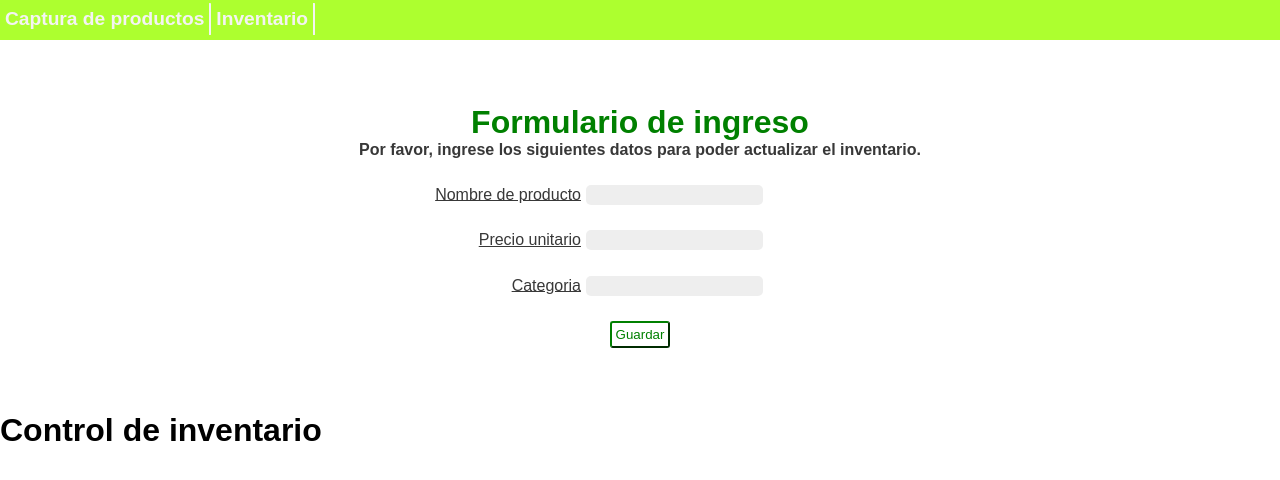
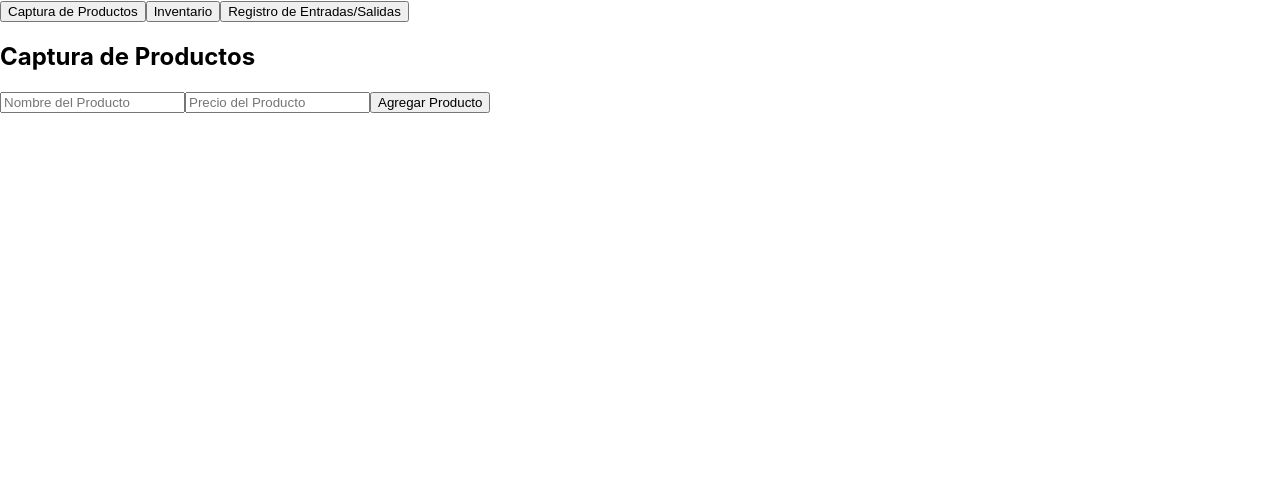
Before and after one commit to aeperez01/Proyecto2_GP, a React (Create React App) app: page / in a window 1280 px wide. Shown: the top 480 px of the page. Built offline with nearby package versions, Linux system fonts and the light colour scheme.

Commit message:
Actualizacion de ventanas

```diff
--- a/src/App.js
+++ b/src/App.js
@@ -1,72 +1,129 @@
 import React, { useState } from 'react';
-import logo from './logo.svg';
-import './App.css';
-import IngresarData from './componentes.js';
 
 function App() {
-  const [ProductoActual,SetProductoActual]=useState({
-    fecha:'',
-    producto:'',
-    precio:'',
-    categoria:''
-  });
+  const [tab, setTab] = useState(1);
+  const [productos, setProductos] = useState([]);
+  const [inventario, setInventario] = useState([]);
 
-  const [productos,setProductos]=useState([]);
-
-  const mantenerCambio = (event) => {
-    const {name,value} = event.target;
-    SetProductoActual(prev => ({
-      ...prev,
-      [name]:value
-    }));
+  const handleTabChange = (newTab) => {
+    setTab(newTab);
   };
 
-  const agregarProducto = () => {
-    var nvafecha=new Date().toLocaleDateString();
+  const handleAgregarProducto = (producto) => {
+    setProductos([...productos, producto]);
+  };
 
-    const productoActualFecha = {
-      ...ProductoActual,fecha: nvafecha
-    };
+  const handleRegistrarEntradaSalida = (entradaSalida) => {
+    const nuevoInventario = [...inventario];
+    const productoIndex = nuevoInventario.findIndex(item => item.id === entradaSalida.productoId);
 
-    setProductos(prev => [...prev, productoActualFecha]);
+    if (productoIndex !== -1) {
+      if (entradaSalida.tipo === 'entrada') {
+        nuevoInventario[productoIndex].cantidad += entradaSalida.cantidad;
+      } else {
+        nuevoInventario[productoIndex].cantidad -= entradaSalida.cantidad;
+      }
+    }
 
-    SetProductoActual({
-      fecha:'',
-      producto:'',
-      precio:'',
-      categoria:''
-    });
-  }
+    setInventario(nuevoInventario);
+  };
 
   return (
+    <div>
+      <div className="tabs">
+        <button onClick={() => handleTabChange(1)}>Captura de Productos</button>
+        <button onClick={() => handleTabChange(2)}>Inventario</button>
+        <button onClick={() => handleTabChange(3)}>Registro de Entradas/Salidas</button>
+      </div>
 
-    <>
-<body>
-  <div className='menu'>
-    <button>Captura de productos</button>
-    <button>Inventario</button>
-  </div>
-  <div className='form'>
-  <h1>Formulario de ingreso</h1>
-  <p>Por favor, ingrese los siguientes datos para poder actualizar el inventario.</p>
-  <IngresarData className='inputPersonalizado' etiqueta='Nombre de producto' nombre='producto' value={ProductoActual.producto} onChange={mantenerCambio} type='text'></IngresarData>
-  <IngresarData className='inputPersonalizado' etiqueta='Precio unitario' nombre='precio' value={ProductoActual.precio} onChange={mantenerCambio} type='text'></IngresarData>
-  <IngresarData className='inputPersonalizado' etiqueta='Categoria' nombre='categoria' value={ProductoActual.categoria} onChange={mantenerCambio} type='text'></IngresarData>
-  <button className='btnGuardar' onClick={agregarProducto}>Guardar</button>
-  </div>
-  <ul className='lista'>
-  {productos.map((producto, index) => (
-    <li key={index}>{`Fecha de captura: ${producto.fecha} | Producto: ${producto.producto} | Precio: \$${producto.precio} | Categoria: ${producto.categoria}`}</li>
-      ))}
-  </ul>
+      <div className="tab-content">
+        {tab === 1 && <CapturaProductosTab productos={productos} onAgregarProducto={handleAgregarProducto} />}
+        {tab === 2 && <InventarioTab inventario={inventario} />}
+        {tab === 3 && <RegistroEntradasSalidasTab productos={productos} onRegistrarEntradaSalida={handleRegistrarEntradaSalida} />}
+      </div>
+    </div>
+  );
+}
 
-  <div className='Existencias'>
-    <h1>Control de inventario</h1>
+function CapturaProductosTab({ productos, onAgregarProducto }) {
+  const [nombreProducto, setNombreProducto] = useState('');
+  const [precioProducto, setPrecioProducto] = useState('');
 
-  </div>
-</body>
-</>
+  const handleSubmit = (e) => {
+    e.preventDefault();
+    const nuevoProducto = {
+      id: productos.length + 1,
+      nombre: nombreProducto,
+      precio: precioProducto,
+    };
+    onAgregarProducto(nuevoProducto);
+    setNombreProducto('');
+    setPrecioProducto('');
+  };
 
+  return (
+    <div>
+      <h2>Captura de Productos</h2>
+      <form onSubmit={handleSubmit}>
+        <input type="text" placeholder="Nombre del Producto" value={nombreProducto} onChange={(e) => setNombreProducto(e.target.value)} />
+        <input type="text" placeholder="Precio del Producto" value={precioProducto} onChange={(e) => setPrecioProducto(e.target.value)} />
+        <button type="submit">Agregar Producto</button>
+      </form>
+    </div>
+  );
+}
+
+function InventarioTab({ inventario }) {
+  return (
+    <div>
+      <h2>Inventario</h2>
+      <ul>
+        {inventario.map((producto) => (
+          <li key={producto.id}>
+            {producto.nombre} - Cantidad: {producto.cantidad}
+          </li>
+        ))}
+      </ul>
+    </div>
+  );
+}
+
+function RegistroEntradasSalidasTab({ productos, onRegistrarEntradaSalida }) {
+  const [productoId, setProductoId] = useState('');
+  const [tipo, setTipo] = useState('entrada');
+  const [cantidad, setCantidad] = useState('');
+
+  const handleSubmit = (e) => {
+    e.preventDefault();
+    const entradaSalida = {
+      productoId: parseInt(productoId),
+      tipo,
+      cantidad: parseInt(cantidad),
+    };
+    onRegistrarEntradaSalida(entradaSalida);
+    setProductoId('');
+    setTipo('entrada');
+    setCantidad('');
+  };
+
+  return (
+    <div>
+      <h2>Registro de Entradas/Salidas</h2>
+      <form onSubmit={handleSubmit}>
+        <select value={productoId} onChange={(e) => setProductoId(e.target.value)}>
+          <option value="">Selecciona un Producto</option>
+          {productos.map((producto) => (
+            <option key={producto.id} value={producto.id}>{producto.nombre}</option>
+          ))}
+        </select>
+        <select value={tipo} onChange={(e) => setTipo(e.target.value)}>
+          <option value="entrada">Entrada</option>
+          <option value="salida">Salida</option>
+        </select>
+        <input type="number" placeholder="Cantidad" value={cantidad} onChange={(e) => setCantidad(e.target.value)} />
+        <button type="submit">Registrar Entrada/Salida</button>
+      </form>
+    </div>
   );
 }
 
```
